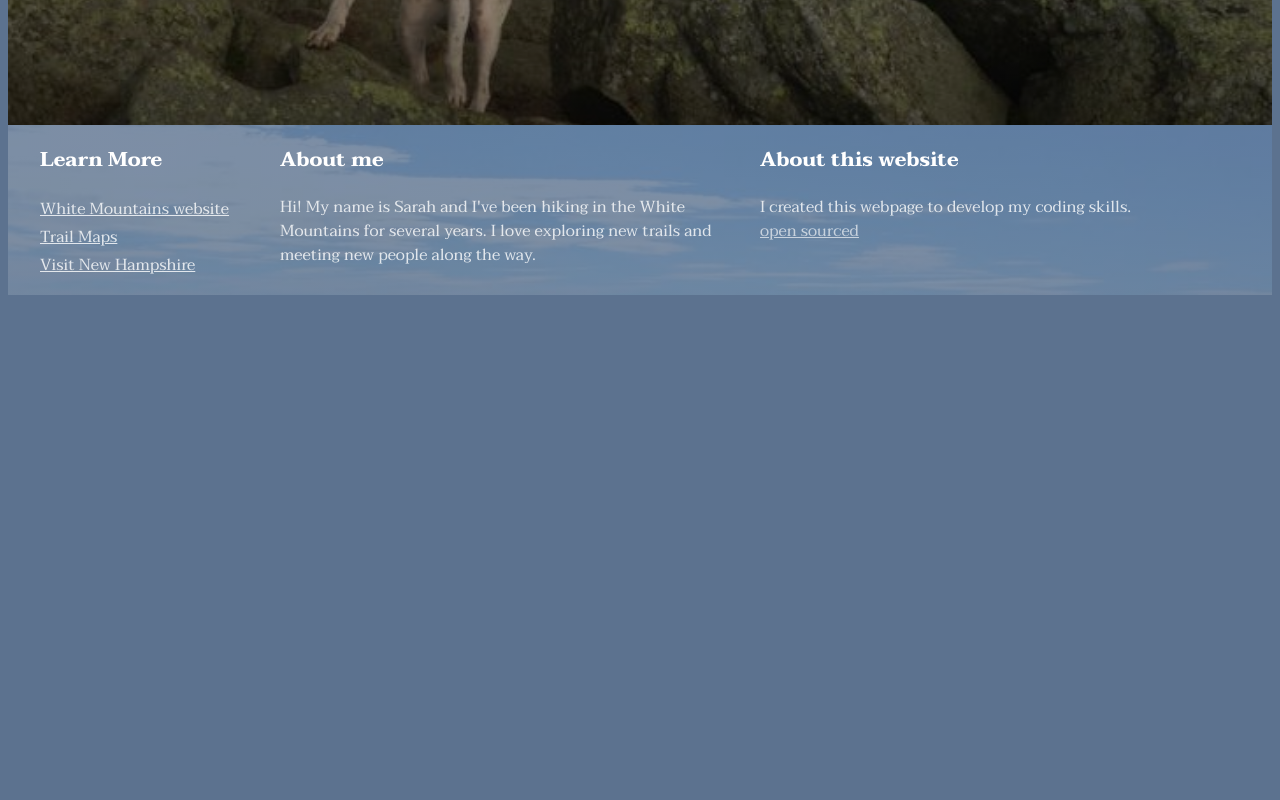
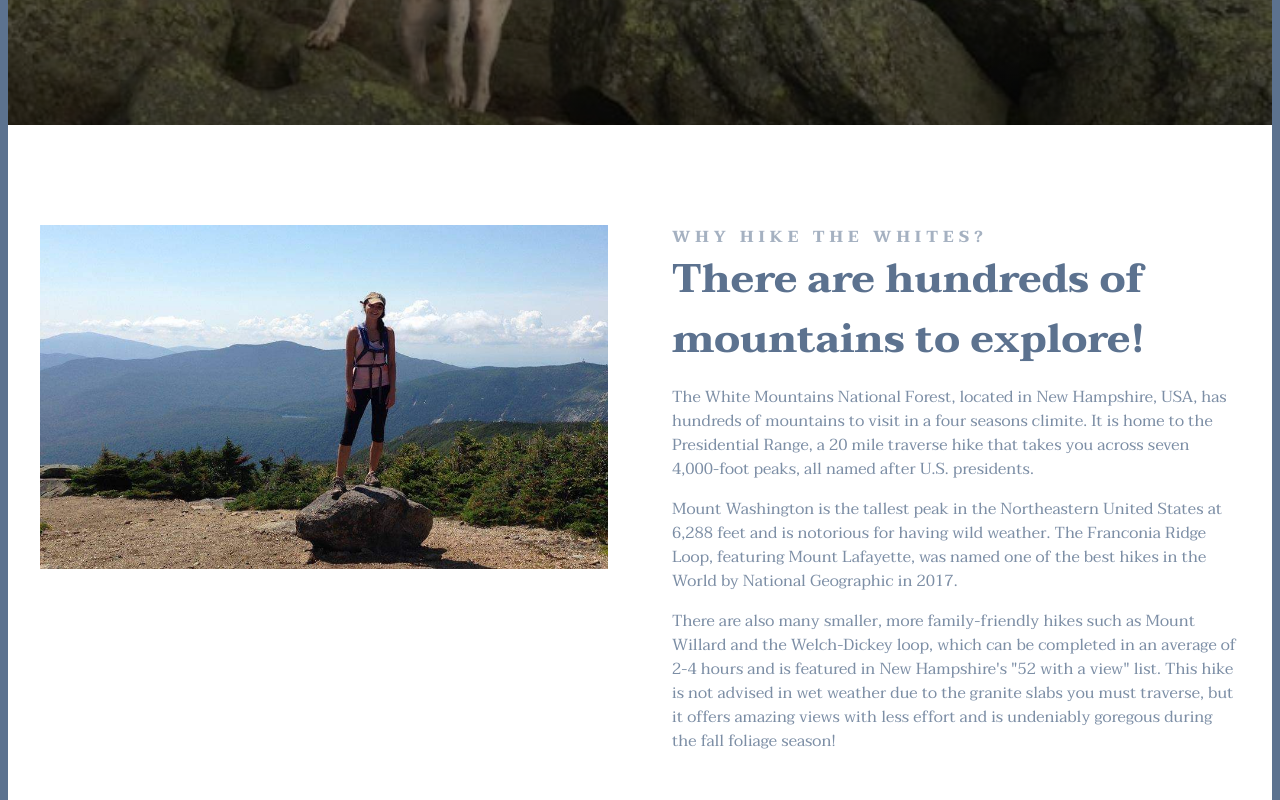
Before and after one commit to sngillard/white-mountains-national-forest, a plain HTML site: page index.html in a window 1280 px wide. Shown: the part 620-1420 px from the top of the page. Before the commit the page ends 923 px from the top, so only its background shows below. Drawn offline with Linux system fonts and the light colour scheme.

Commit message:
Added  grid to footer and information section.

```diff
--- a/index.html
+++ b/index.html
@@ -21,8 +21,47 @@
         <h2>National Forest</h2>
         <a href="#more">explore</a>
       </header>
+
+      <main>
+        <section class="grid grid-2-columns">
+          <div>
+            <img
+              src="images/mount-lafayette.JPG"
+              alt="Mount Lafayette"
+              class="img-responsive"
+            />
+          </div>
+          <div>
+            <h2>Why hike the Whites?</h2>
+            <h3>There are hundreds of mountains to explore!</h3>
+            <p>
+              The White Mountains National Forest, located in New Hampshire,
+              USA, has hundreds of mountains to visit in a four seasons climite.
+              It is home to the Presidential Range, a 20 mile traverse hike that
+              takes you across seven 4,000-foot peaks, all named after U.S.
+              presidents.
+            </p>
+            <p>
+              Mount Washington is the tallest peak in the Northeastern United
+              States at 6,288 feet and is notorious for having wild weather. The
+              Franconia Ridge Loop, featuring Mount Lafayette, was named one of
+              the best hikes in the World by National Geographic in 2017.
+            </p>
+            <p>
+              There are also many smaller, more family-friendly hikes such as
+              Mount Willard and the Welch-Dickey loop, which can be completed in
+              an average of 2-4 hours and is featured in New Hampshire's "52
+              with a view" list. This hike is not advised in wet weather due to
+              the granite slabs you must traverse, but it offers amazing views
+              with less effort and is undeniably goregous during the fall
+              foliage season!
+            </p>
+          </div>
+        </section>
+      </main>
+
       <footer>
-        <section class="grid">
+        <section class="grid grid-3-columns-with-first-narrow">
           <div>
             <h3>Learn More</h3>
 
--- a/src/styles.css
+++ b/src/styles.css
@@ -10,12 +10,25 @@ body {
 
 .grid {
   display: grid;
+  grid-gap: 64px;
+}
+
+.img-responsive {
+  max-width: 100%;
+}
+
+.grid-2-columns {
+  grid-template-columns: 1fr 1fr;
+}
+
+.grid-3-columns-with-first-narrow {
   grid-template-columns: 1fr 2fr 2fr;
 }
 
 section {
   max-width: 1200px;
   margin: 0 auto;
+  padding: 100px 0;
 }
 
 header {
@@ -64,6 +77,39 @@ header a {
   background: white;
 }
 
+main {
+  background-color: white;
+}
+
+main h2 {
+  font-weight: 700;
+  font-size: 16px;
+  line-height: 1.5;
+  letter-spacing: 5px;
+  color: #5c728f;
+  opacity: 0.55;
+  text-transform: uppercase;
+  margin: 0;
+}
+
+main h3 {
+  font-weight: 700;
+  font-size: 40px;
+  line-height: 1.5;
+
+  color: #5c728f;
+  margin: 0;
+}
+
+main p {
+  font-style: normal;
+  font-weight: 400;
+  font-size: 16px;
+  line-height: 1.5;
+  color: #5c728f;
+  opacity: 0.8;
+}
+
 footer {
   color: white;
   background-image: linear-gradient(
@@ -73,7 +119,6 @@ footer {
     url("../images/presidential_range.jpeg");
   background-repeat: no-repeat;
   background-size: cover;
-  padding: 100px 9;
 }
 
 footer h3 {
@@ -86,7 +131,6 @@ footer p {
   font-weight: 400;
   font-size: 16px;
   opacity: 0.8;
-  margin-right: 20px;
   line-height: 24px;
 }
 
@@ -121,4 +165,13 @@ footer a {
   header h3 {
     font-size: 12px;
   }
+
+  .grid {
+    grid-template-columns: 1fr;
+    grid-gap: 32px;
+  }
+
+  section {
+    padding: 30px;
+  }
 }
```
Also changed, not shown: images/osceola.jpg (deleted).
